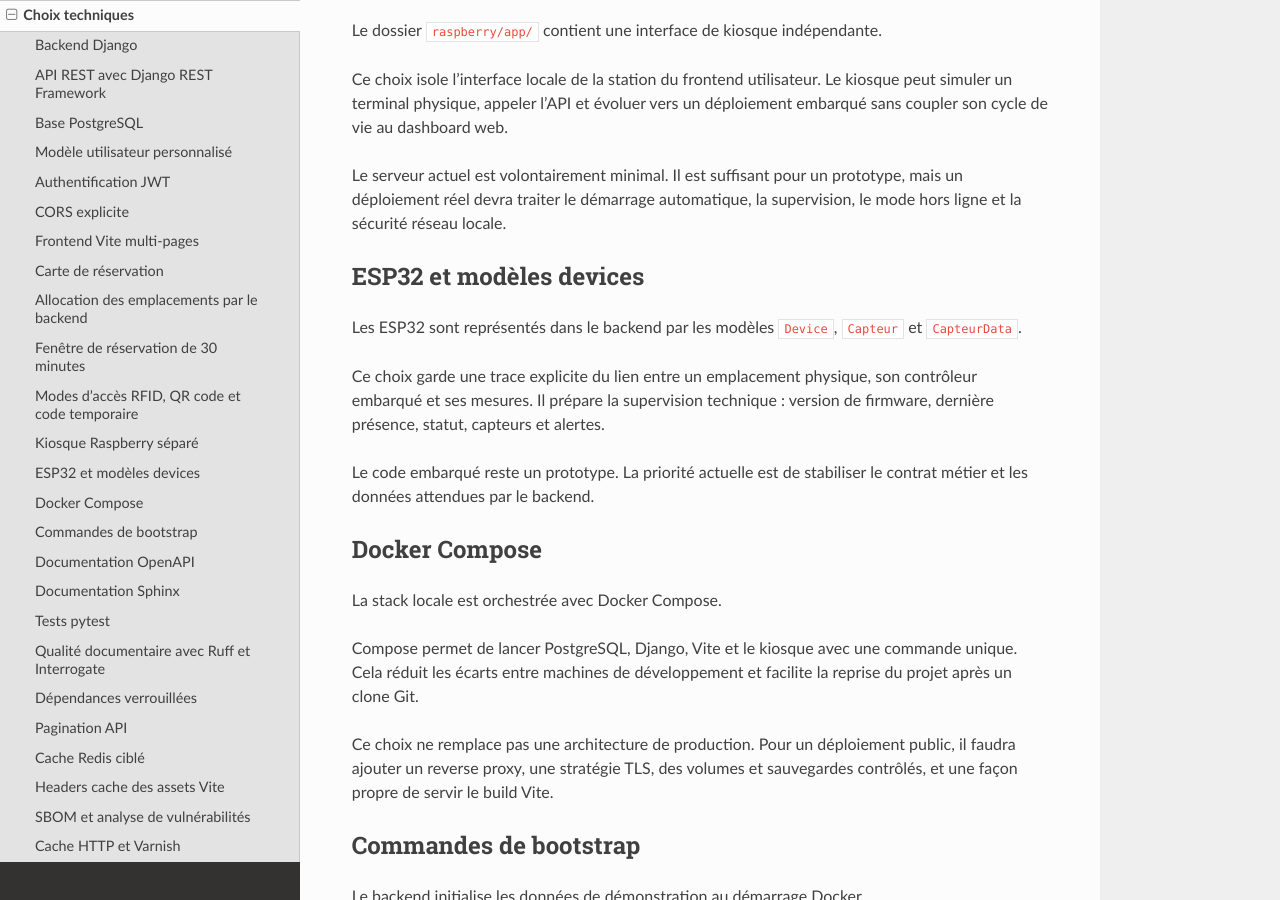
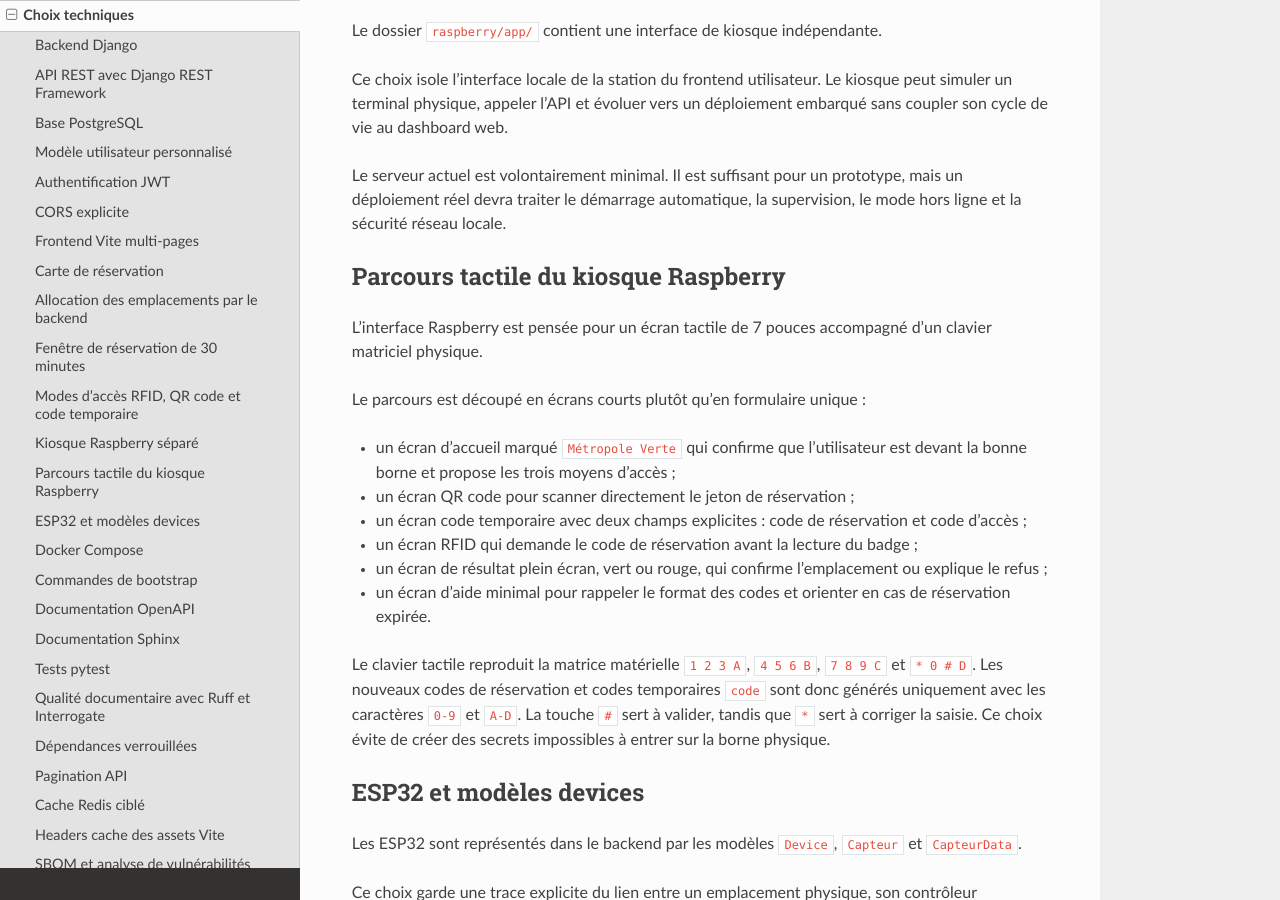
Before and after one commit to bayhes5/Station_de_recharge, a Sphinx documentation site: the page built from docs/source/technical_choices.rst, in a window 1280 px wide and 900 px high, scrolled down 4116 px. Built offline with Sphinx 7.4.7 and the Read the Docs theme 3.1.0, drawn with Linux system fonts in a browser that asks for light colours.

Commit message:
Constrain terminal access codes to keypad alphabet

```diff
--- a/docs/source/technical_choices.rst
+++ b/docs/source/technical_choices.rst
@@ -209,6 +209,32 @@ Le serveur actuel est volontairement minimal. Il est suffisant pour un
 prototype, mais un déploiement réel devra traiter le démarrage automatique, la
 supervision, le mode hors ligne et la sécurité réseau locale.
 
+Parcours tactile du kiosque Raspberry
+-------------------------------------
+
+L'interface Raspberry est pensée pour un écran tactile de 7 pouces accompagné
+d'un clavier matriciel physique.
+
+Le parcours est découpé en écrans courts plutôt qu'en formulaire unique :
+
+* un écran d'accueil marqué ``Métropole Verte`` qui confirme que l'utilisateur
+  est devant la bonne borne et propose les trois moyens d'accès ;
+* un écran QR code pour scanner directement le jeton de réservation ;
+* un écran code temporaire avec deux champs explicites : code de réservation et
+  code d'accès ;
+* un écran RFID qui demande le code de réservation avant la lecture du badge ;
+* un écran de résultat plein écran, vert ou rouge, qui confirme l'emplacement ou
+  explique le refus ;
+* un écran d'aide minimal pour rappeler le format des codes et orienter en cas
+  de réservation expirée.
+
+Le clavier tactile reproduit la matrice matérielle ``1 2 3 A``, ``4 5 6 B``,
+``7 8 9 C`` et ``* 0 # D``. Les nouveaux codes de réservation et codes
+temporaires ``code`` sont donc générés uniquement avec les caractères ``0-9`` et
+``A-D``. La touche ``#`` sert à valider, tandis que ``*`` sert à corriger la
+saisie. Ce choix évite de créer des secrets impossibles à entrer sur la borne
+physique.
+
 ESP32 et modèles devices
 ------------------------
 
```
Also changed, not shown: 1 other file.
